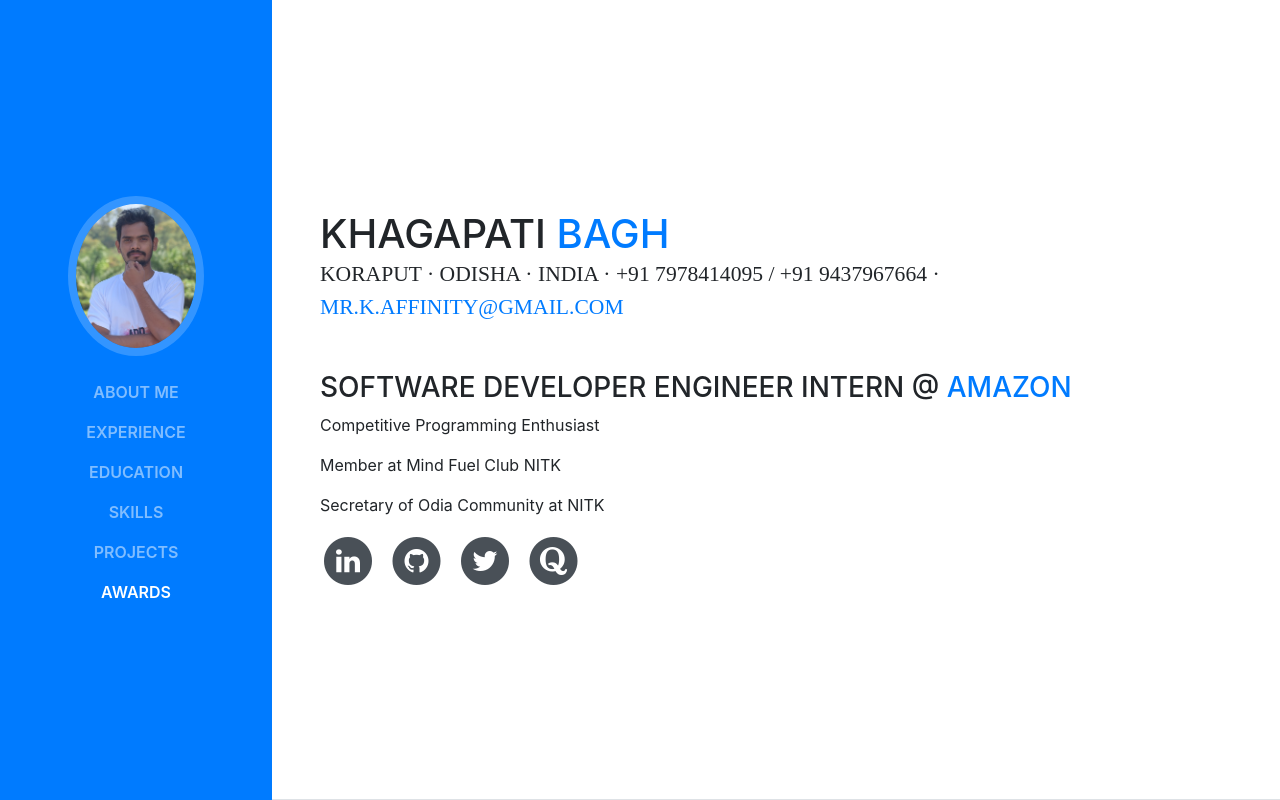
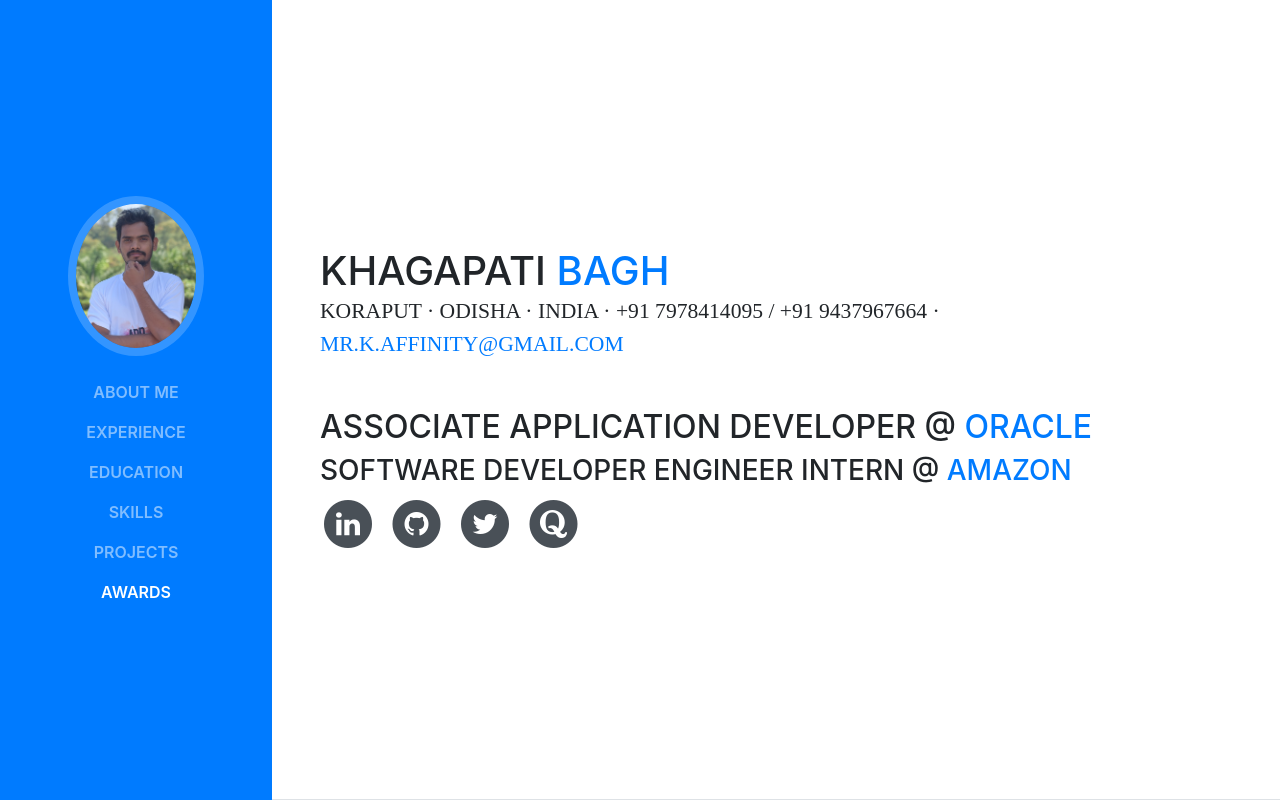
Before and after one commit to khagapati-bagh/khagapati, a website with bundled scripts: page index.html in a window 1280 px wide. Shown: the top 800 px of the page. Built offline with nearby package versions, Linux system fonts and the light colour scheme; a web font is replaced by a local one.

Commit message:
Updated the occupation

```diff
--- a/index.html
+++ b/index.html
@@ -81,10 +81,8 @@
           <div class="subheading mb-5">Koraput · Odisha · India · +91 7978414095 / +91 9437967664 ·
             <a href="mailto:mr.k.affinity@gmail.com">mr.k.affinity@gmail.com</a>
           </div>
+          <h2>Associate Application Developer @ <span class="text-primary">ORACLE</span></h2>
           <h3>Software Developer Engineer Intern @ <span class="text-primary">AMAZON</span></h3>
-          <p>Competitive Programming Enthusiast</p>
-          <p>Member at Mind Fuel Club NITK</p>
-          <p>Secretary of Odia Community at NITK</p>
           <ul class="list-inline list-social-icons mb-0">
             <li class="list-inline-item">
               <a href="https://www.linkedin.com/in/khagapati-bagh/" target="_blank">
```
